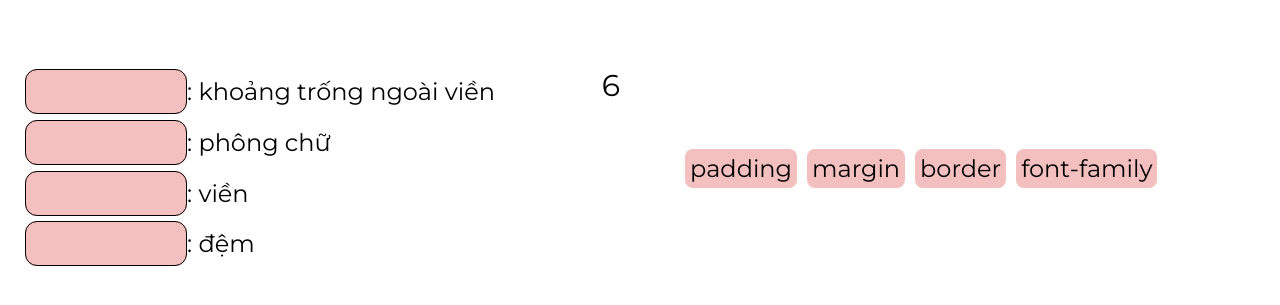
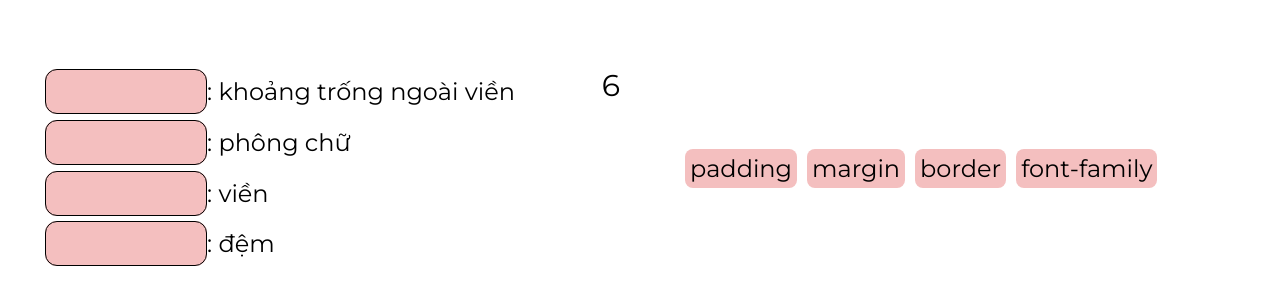
Before and after one commit to Lam0201/Codic, a plain HTML site: page dragdrop.html in a window 1280 px wide. Shown: the part 209-514 px from the top of the page. Drawn offline with Linux system fonts and the light colour scheme.

Commit message:
Thuỳ Nghĩa fix bug

```diff
--- a/bug.css
+++ b/bug.css
@@ -1,11 +1,12 @@
 body {
     background-image: url(/Asset/Background/bug\ bgr.jpg);
     background-size: cover;
+}
+.gameContainer{
     display: flex;
     flex-direction: column;
     align-items: center;
 }
-
 #codeScreen {
     display: flex;
     flex-direction: column;
--- a/dragdrop.css
+++ b/dragdrop.css
@@ -2,7 +2,7 @@ body {
     height: 100vh;
     width: 100%;
     text-align: justify;
-    overflow: hidden;
+    overflow-x: hidden;
 }
 /* Căn giữa */
 .center{
@@ -17,6 +17,7 @@ body {
 }
 /* CSS khu vực chơi */
 .game-area{
+    margin: 0 20px 0 20px;
     padding-top: 50px;
     display: grid;
     grid-template-columns: 50% 50%;
```
Also changed, not shown: bug.html (+2 -1 lines).
